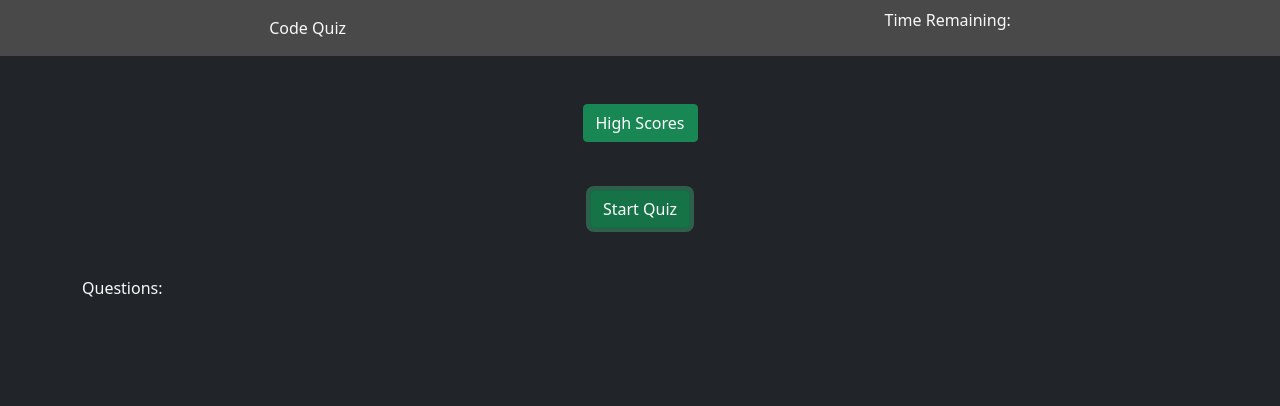
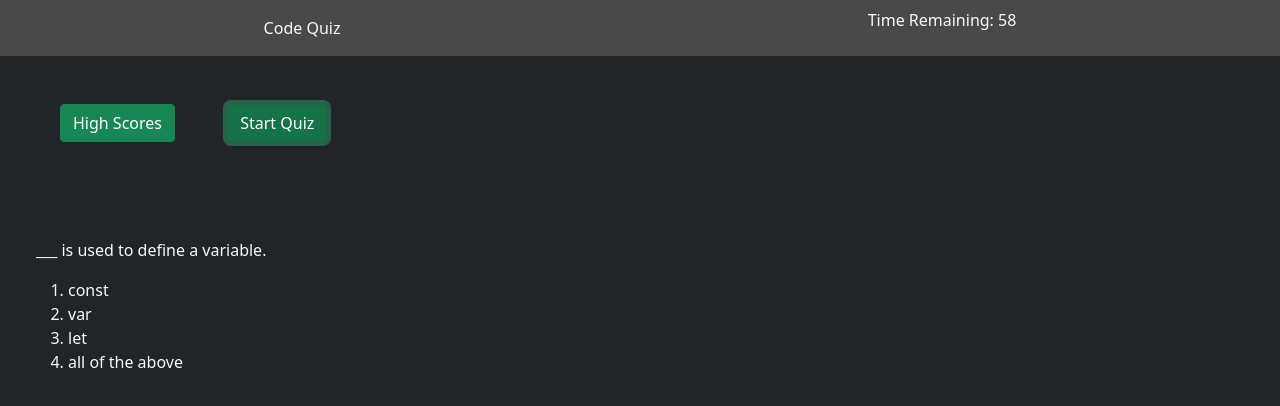
Before and after one commit to Doolittle28/code-quiz, a plain HTML site: page index.html in a window 1280 px wide. Both pictures are taken after a click on the button "Start Quiz". Drawn offline with nearby package versions, Linux system fonts and the light colour scheme.

Commit message:
javascript for quiz questions

```diff
--- a/Assets/script.js
+++ b/Assets/script.js
@@ -0,0 +1,98 @@
+var questions = [
+    {
+        question: "___ is used to define a variable.",
+        choices: ["const", "var", "let", "all of the above"],
+        answer: "all of the above",
+    },
+    {
+        question: "What tag do you use to link to a JavaScript file?",
+        choices: ["javascript", "script", "js", "src"],
+        answer: "script",
+    },
+    {
+        question: "_ is the first index of an array.",
+        choices: ["1", "3", "6", "0"],
+        answer: "0",
+    },
+    {
+        question: "What is the 'success' color used in bootstrap?",
+        choices: ["red", "grey", "blue", "green"],
+        answer: "green",
+    }
+];
+
+var startButton = document.getElementById("start-quiz");
+var questionCon = document.getElementById("quiz-con");
+var timer = document.getElementById("timer");
+var timeLeft = 60;
+var currentQuestion = 0;
+var feedback = document.getElementById('feedback');
+
+
+
+function startGame() {
+    newQuestion();
+
+    clearInterval(timer);
+    timeLeft = 60
+    document.getElementById('timer').innerHTML = timeLeft;
+
+    timer = setInterval(() => {
+        timeLeft--;
+        document.getElementById('timer').innerHTML = timeLeft;
+        if (timeLeft <= 0) {
+            clearInterval(timer);
+            quizEnd();
+        }
+    },
+        1000);
+}
+
+
+
+function newQuestion() {
+    var nextQuestion = document.createElement("p");
+    nextQuestion.textContent = questions[currentQuestion].question;
+    var answers = document.createElement('ol');
+
+    if (questionCon === questions.length) {
+        questionCon.innerHTML = "";
+    }
+
+    for (var i = 0; i < questions[currentQuestion].choices.length; i++) {
+        var choice = document.createElement('li');
+        choice.textContent = questions[currentQuestion].choices[i];
+
+        answers.append(choice);
+    }
+    questionCon.append(nextQuestion);
+    questionCon.append(answers);
+
+}
+
+function correctAnswer(event) {
+    var selection = event.target.textContent;
+    console.log(selection);
+
+    if (selection === questions[currentQuestion].answer) {
+        var correctSelection = document.createElement('p');
+        console.log(correctSelection);
+        correctSelection.textContent = "Right you are young padawan!";
+        feedback.append(correctSelection);
+    }
+    else {
+        timeLeft -= 10;
+    }
+    feedback.innerHTML = "";
+    questionCon.innerHTML = "";
+    currentQuestion++;
+    newQuestion();
+}
+
+function quizEnd() {
+    if (currentQuestion > questions.length + 1)
+        return;
+}
+
+questionCon.addEventListener('click', correctAnswer);
+startButton.addEventListener('click', startGame);
--- a/index.html
+++ b/index.html
@@ -21,15 +21,23 @@
     </nav>
 
     <div class="container-fluid min-vh-100 bg-dark">
+        <div class="row">
+            <div class="col-6">
+                <div class="d-inline-block buttons">
+                    <div>
+                        <button type="button" id="high-score" class="btn btn-success m-5">High Scores</button>
 
-        <div class="d-flex justify-content-center">
-            <button type="button" id="start-quiz" class="btn btn-success m-5">High Scores</button>
-        </div>
-        <div class="d-flex justify-content-center">
-            <button type="button" id="start-quiz" class="btn btn-success">Start Quiz</button>
+                        <button type="button" id="start-quiz" class="btn btn-success">Start Quiz</button>
+                    </div>
+                </div>
+
+                <div class="container text-light mt-5 quiz-questions" id="quiz-con"></div>
+            </div>
+            <div class="col-6">
+                <div class="container text-light mt-5" id="feedback"></div>
+            </div>
         </div>
 
-        <div class="container text-light mt-5 quiz-questions">Questions:</div>
     </div>
 
     <script src="./Assets/script.js"></script>
```
